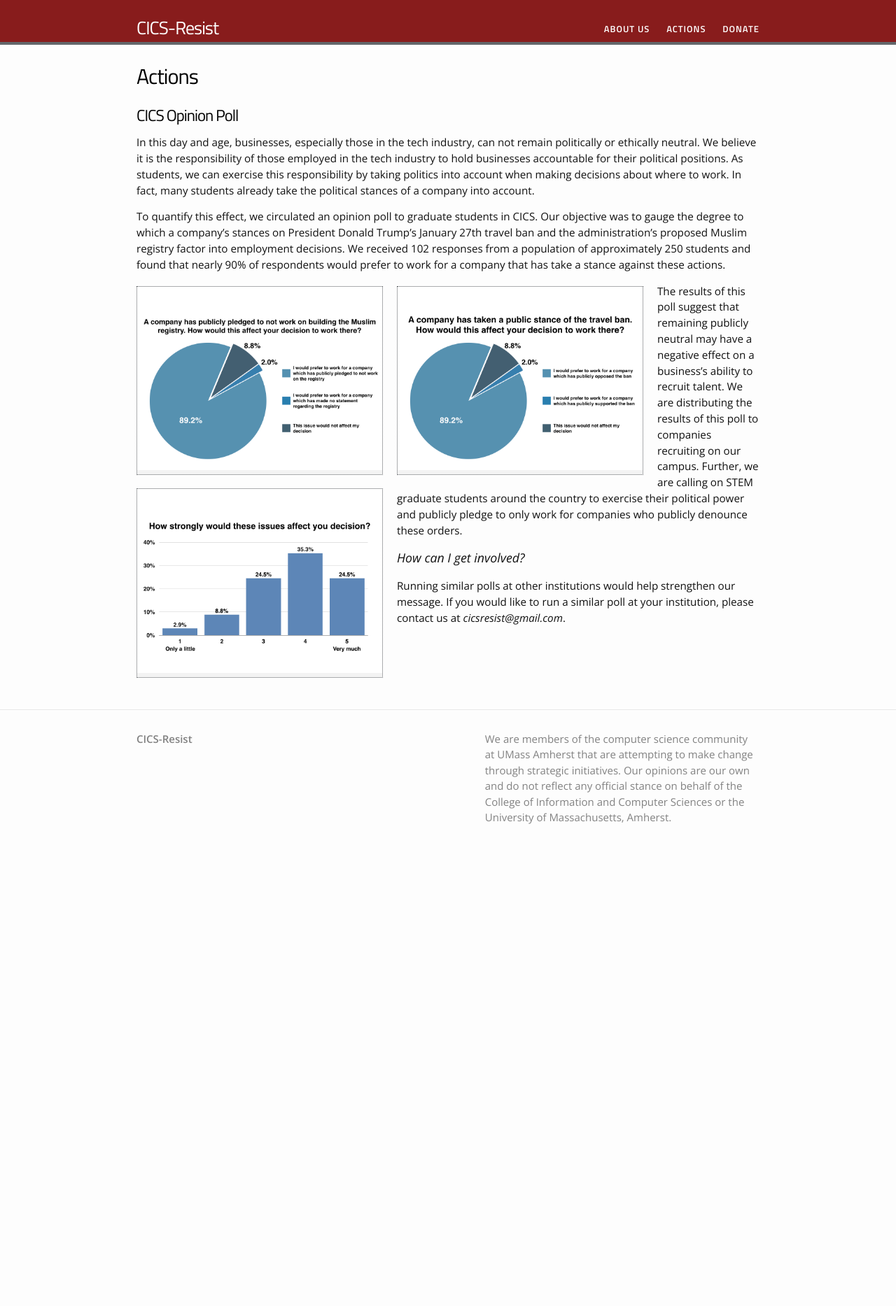
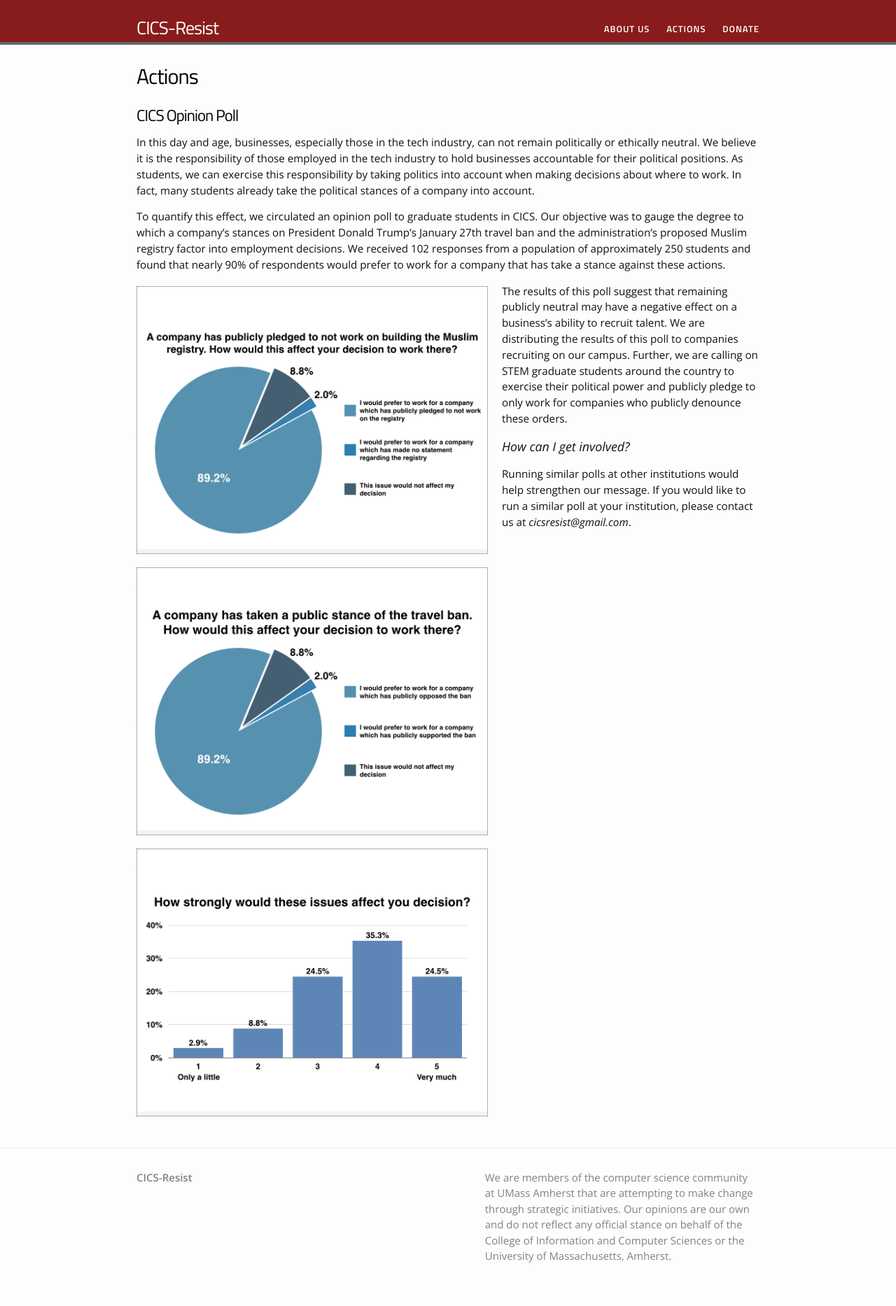
Before and after one commit to cics-resist/cics-resist.github.io, a Jekyll site: the page built from actions.md, in a window 1280 px wide. Shown: the whole page at 70% size. Built offline with Jekyll 4.4.1, drawn with Linux system fonts in a browser that asks for light colours; before the commit the page ends 1240 px from its top, so only the background shows below that.

Commit message:
Update actions.md

```diff
--- a/actions.md
+++ b/actions.md
@@ -11,9 +11,9 @@ In this day and age, businesses, especially those in the tech industry, can not
 
 To quantify this effect, we circulated an opinion poll to graduate students in CICS. Our objective was to gauge the degree to which a company's stances on President Donald Trump's January 27th travel ban and the administration's proposed Muslim registry factor into employment decisions. We received 102 responses from a population of approximately 250 students and found that nearly 90% of respondents would prefer to work for a company that has take a stance against these actions.
 
-{% include image.html url="/images/poll_plots.001.jpeg"  width=350 align="left" %}
-{% include image.html url="/images/poll_plots.002.jpeg"  width=350 align="left" %}
-{% include image.html url="/images/poll_plots.003.jpeg"  width=350 align="left" %}
+{% include image.html url="/images/poll_plots.001.jpeg"  width=500 align="left" %}
+{% include image.html url="/images/poll_plots.002.jpeg"  width=500 align="left" %}
+{% include image.html url="/images/poll_plots.003.jpeg"  width=500 align="left" %}
 
 The results of this poll suggest that remaining publicly neutral may have a negative effect on a business's ability to recruit talent. We are distributing the results of this poll to companies recruiting on our campus. Further, we are calling on STEM graduate students around the country to exercise their political power and publicly pledge to only work for companies who publicly denounce these orders.
 
```
